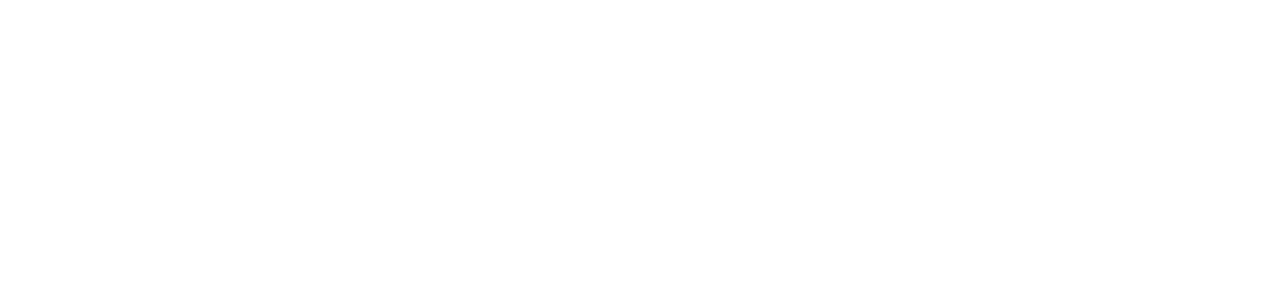
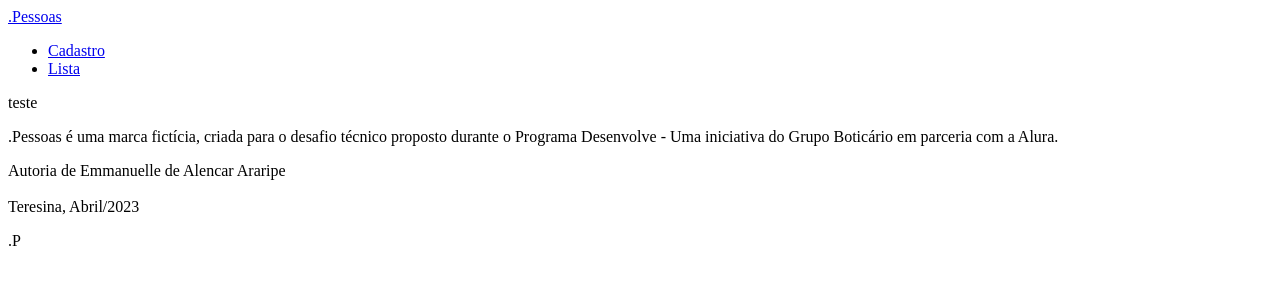
Before and after one commit to emararipe/desenvolve-desafio-15, a React (Create React App) app: page / in a window 1280 px wide. Shown: the top 300 px of the page. Built offline with nearby package versions, Linux system fonts and the light colour scheme.

Commit message:
footer + router fix

```diff
--- a/src/Layout.tsx
+++ b/src/Layout.tsx
@@ -1,8 +1,5 @@
-import { BrowserRouter as Router, Routes, Route, Link } from 'react-router-dom'
-import Home from './pages/home'
-import Cadastro from './pages/cadastro'
-import Lista from './pages/lista'
 import Header from './components/header'
+import Footer from './components/footer'
 
 type LayoutProps = {
   children: React.ReactNode;
@@ -10,16 +7,11 @@
 
 function Layout({ children }: LayoutProps) {
   return (
-    <Router>
-      <Header />
-        <main>{children}</main>
-      {/* <Footer /> */}
-      <Routes>
-        <Route path="/" Component={Home} />
-        <Route path="/cadastro" Component={Cadastro} />
-        <Route path="/lista" Component={Lista} />
-      </Routes>
-    </Router>
+    <div>
+        <Header />
+          <main>{children}</main>
+        <Footer />
+    </div>
   )
 }
 
--- a/src/components/footer.tsx
+++ b/src/components/footer.tsx
@@ -0,0 +1,21 @@
+function Footer() {
+  return (
+    <footer>
+      <div>
+        <p className='footer-texto'>
+          .Pessoas é uma marca fictícia, criada para o desafio
+          técnico proposto durante o Programa Desenvolve - Uma
+          iniciativa do Grupo Boticário em parceria com a Alura.
+        </p>
+        <p className='footer-texto'>
+          Autoria de Emmanuelle de Alencar Araripe
+          <br/><br/>
+          Teresina, Abril/2023
+        </p>
+        <p className='footer-logo'>.P</p>
+      </div>
+    </footer>
+  )
+}
+
+export default Footer
--- a/src/components/header.tsx
+++ b/src/components/header.tsx
@@ -9,8 +9,8 @@
           <Link to='/'>.Pessoas</Link>
         </div>
         <ul className='menu-nav'>
-          <li><Link to='/cadastro'></Link></li>
-          <li><Link to='/lista'></Link></li>
+          <li><Link to='/cadastro'>Cadastro</Link></li>
+          <li><Link to='/lista'>Lista</Link></li>
         </ul>
       </nav>
     </header>
--- a/src/index.tsx
+++ b/src/index.tsx
@@ -1,14 +1,20 @@
+import { BrowserRouter as Router, Routes, Route } from 'react-router-dom'
+import Cadastro from './pages/cadastro'
+import Lista from './pages/lista'
+import Home from './pages/home'
 import { StrictMode } from 'react'
 import { createRoot } from 'react-dom/client'
-
-
-
 
 const container = document.getElementById('root')
 const root = createRoot(container!)
 root.render(
   <StrictMode>
-
-
+    <Router>
+      <Routes>
+        <Route path="/" Component={Home} />
+        <Route path="/cadastro" Component={Cadastro} />
+        <Route path="/lista" Component={Lista} />
+      </Routes>
+    </Router>
   </StrictMode>
 )
```
Also changed, not shown: src/components/formulario-cadastro.tsx (added), src/components/tabela-pessoas.tsx (added).
